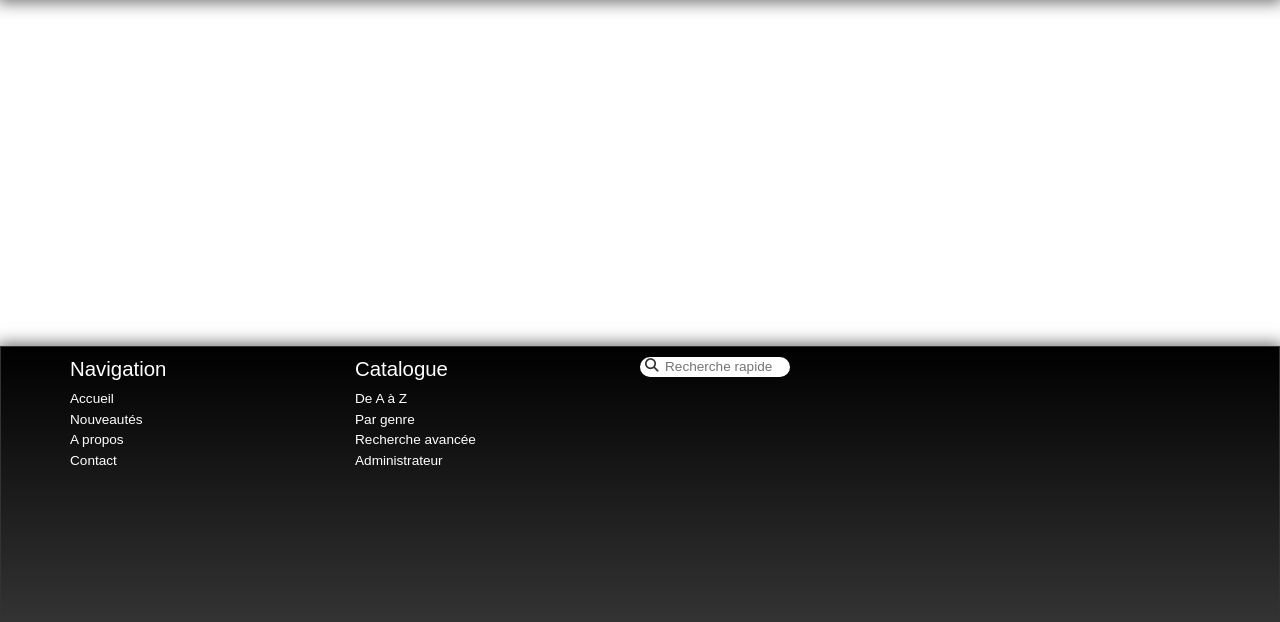
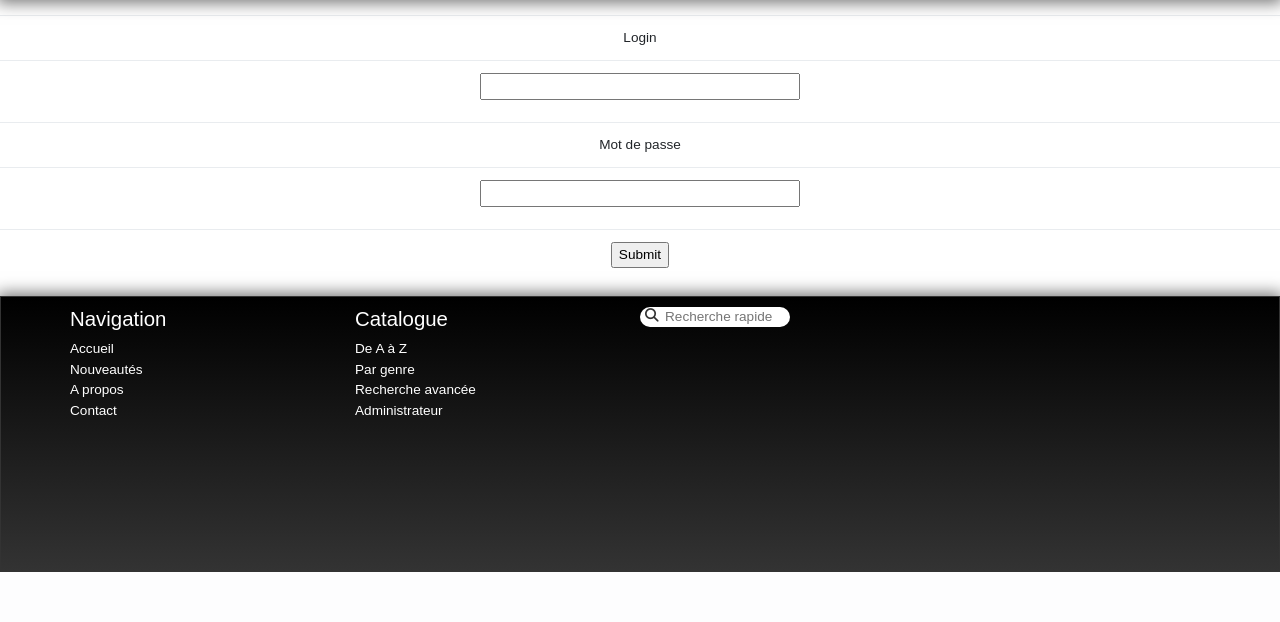
Before and after one commit to marie204/silex_Biblio-tech, a PHP site: template templates/login.html.twig in a window 1280 px wide. Shown: the part 230-852 px from the top of the page. After the commit the page ends 802 px from the top, so only its background shows below. Run offline with PHP 8.4, Linux system fonts and the light colour scheme; the template is opened without the code that fills it, so the values that code supplies are empty; some libraries are stand-ins or nearby versions.

Commit message:
creation de la page de login, ainsi que de la page menant au serveur

```diff
--- a/src/controllers.php
+++ b/src/controllers.php
@@ -36,11 +36,15 @@ $app->get('/contact', function () use ($app){
     return $app['twig']->render('contact.html.twig', array());
 });
 
-$app->get('/login', function () use ($app){
+$app->match('/login', function () use ($app){
     return $app['twig']->render('login.html.twig', array());
 });
 $app->get('/apropos', function () use ($app){
     return $app['twig']->render('login.html.twig', array());
+});
+
+$app->match('/log-server', function(Request $request) use ($app){
+    return $app['twig']->render('log.server.html.twig', array());
 });
 
 $app->get('/nouveautes', function () use ($app){
--- /dev/null
+++ b/templates/log.server.html.twig
@@ -0,0 +1,3 @@
+{% block content %}
+
+{% endblock %}
--- a/templates/login.html.twig
+++ b/templates/login.html.twig
@@ -1,9 +1,22 @@
 {% extends "layout.html.twig" %}
 
 {% block content %}
-<div class="row justify-content-md-center">
-  <div class="col-md-auto">
-    <p style="height: 300px;"></p>
-  </div>
-</div>
+	<form action="./log-server" method="post">
+<table class="table text-center">
+	<tr>
+		<td>Login</td>
+	</tr>
+	<tr>
+		<td><input type="text" name="mdp"></td>
+	</tr>
+	<tr>
+		<td>Mot de passe</td>
+	</tr>
+	<tr>
+		<td><input type="text" name="mdp"></td>
+	</tr>
+	<tr>
+		<td><input type="submit"></td>
+	</tr>
+</table></form>
 {% endblock %}
```
